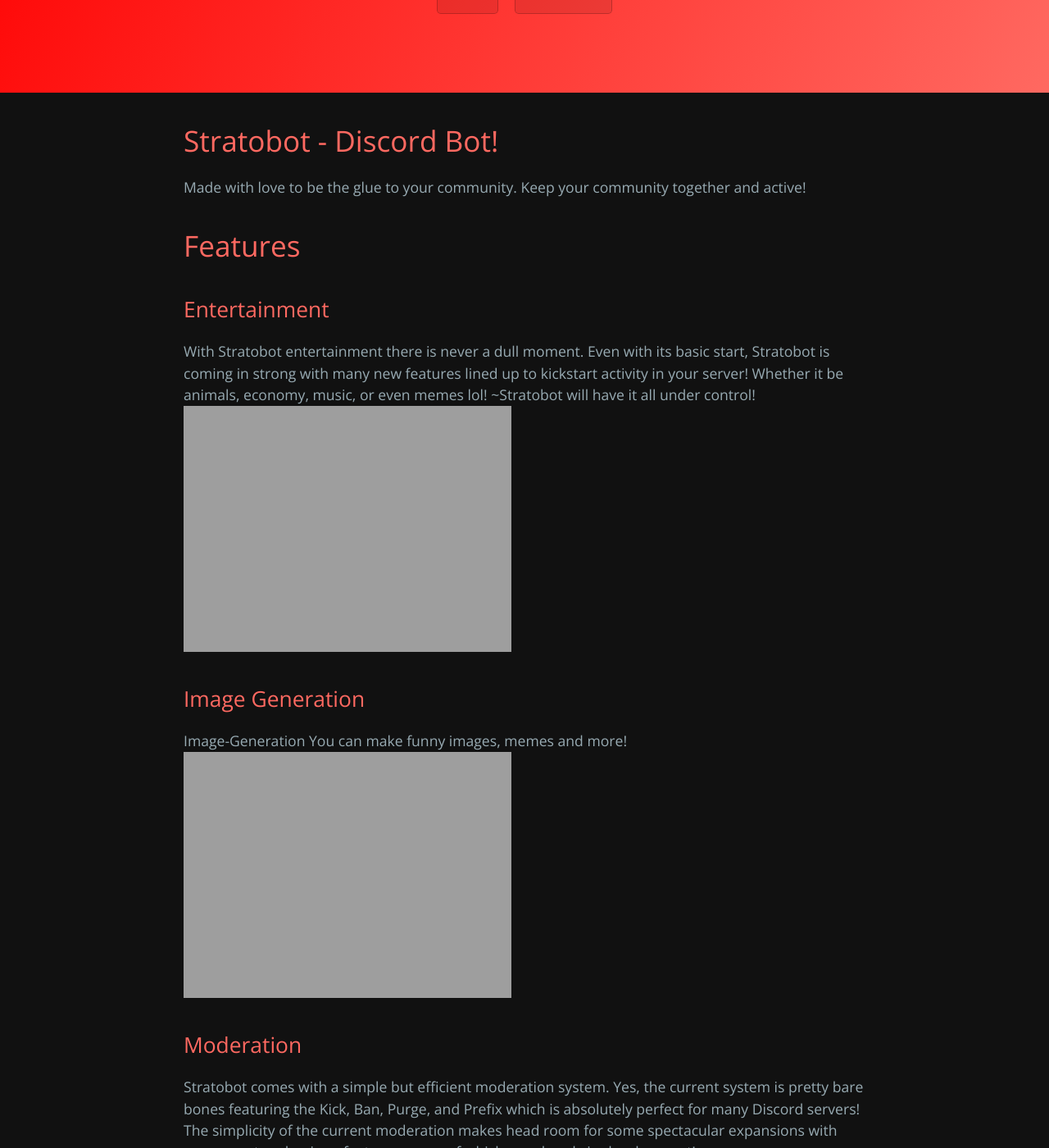
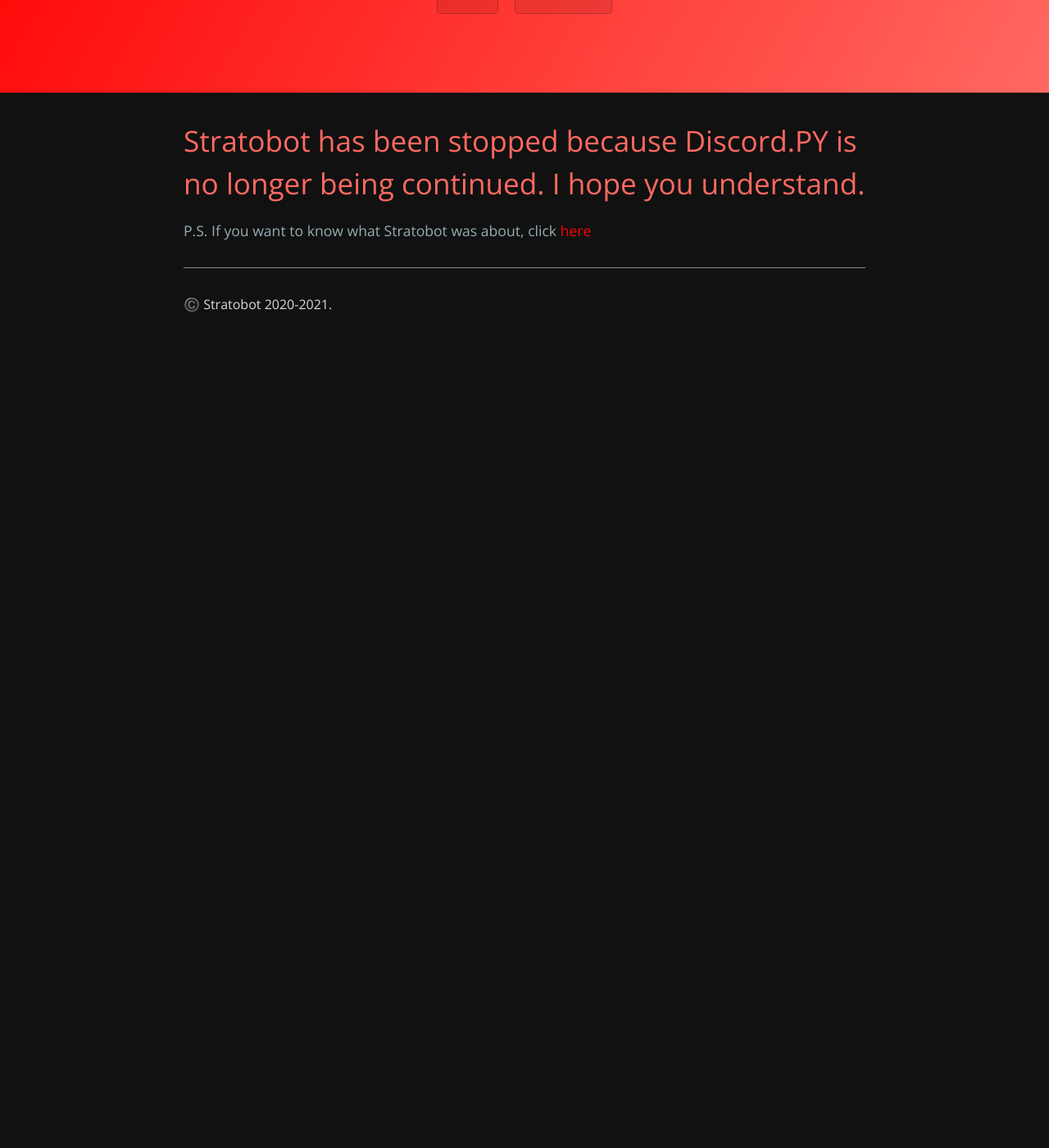
Before and after one commit to Stratobot/Stratobot.github.io, a Jekyll site: the page built from index.md, in a window 1280 px wide and 1400 px high, scrolled down 270 px. Shown: the whole window at 82% size. Built offline with Jekyll 4.4.1, drawn with Linux system fonts in a browser that asks for light colours; after the commit the page ends 900 px from its top, so only the background shows below that; some of the changed text lies outside the part shown.

Commit message:
Update index.md

```diff
--- a/index.md
+++ b/index.md
@@ -2,24 +2,10 @@
 layout: default
 title: Stratobot
 ---
-# Stratobot - Discord Bot!
-
-Made with love to be the glue to your community. Keep your community together and active!
-
-# Features
-
-## Entertainment
-With Stratobot entertainment there is never a dull moment. Even with its basic start, Stratobot is coming in strong with many new features lined up to kickstart activity in your server! Whether it be animals, economy, music, or even memes lol! ~Stratobot will have it all under control!
-![entertainment.png](https://stratobot.github.io/web/assets/entertainment.png)
-
-## Image Generation
-Image-Generation
-You can make funny images, memes and more!
-![imggeneration.png](https://stratobot.github.io/web/assets/imggeneration.png)
-
-## Moderation
-Stratobot comes with a simple but efficient moderation system. Yes, the current system is pretty bare bones featuring the Kick, Ban, Purge, and Prefix which is absolutely perfect for many Discord servers! The simplicity of the current moderation makes head room for some spectacular expansions with some great and unique features, some of which are already in development!
-![moderation.png](https://stratobot.github.io/web/assets/moderation.png)
 
 
-Stratobot was created by [AirSupplier](https://airsupplier.github.io).
+# Stratobot has been stopped because Discord.PY is no longer being continued. I hope you understand.
+
+
+
+P.S. If you want to know what Stratobot was about, click [here](site)
```
